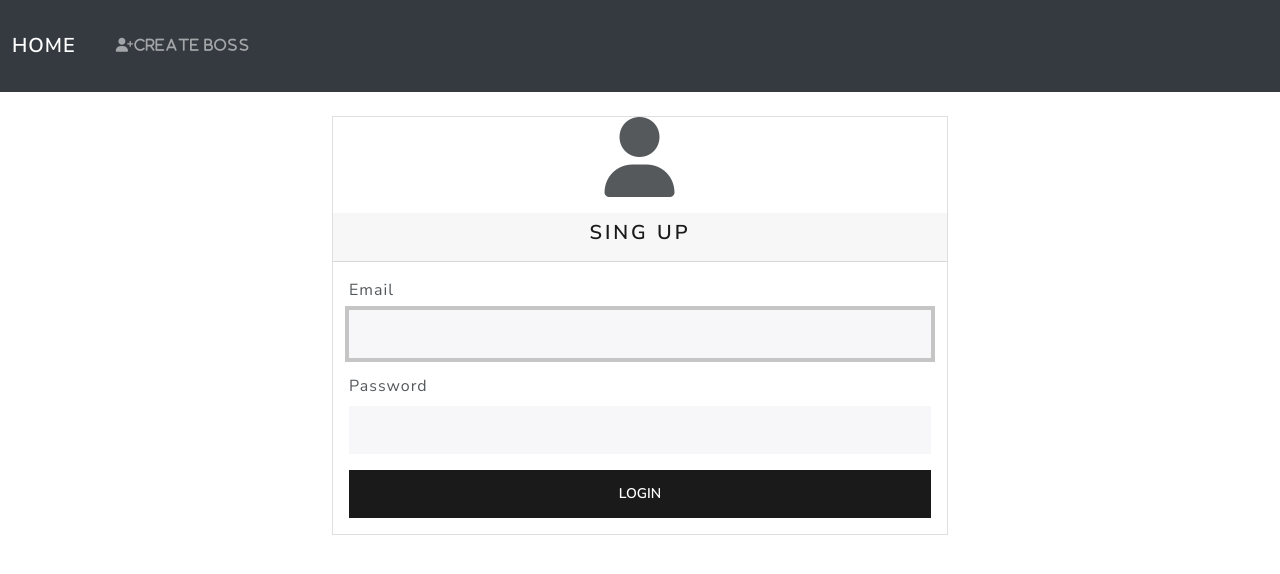
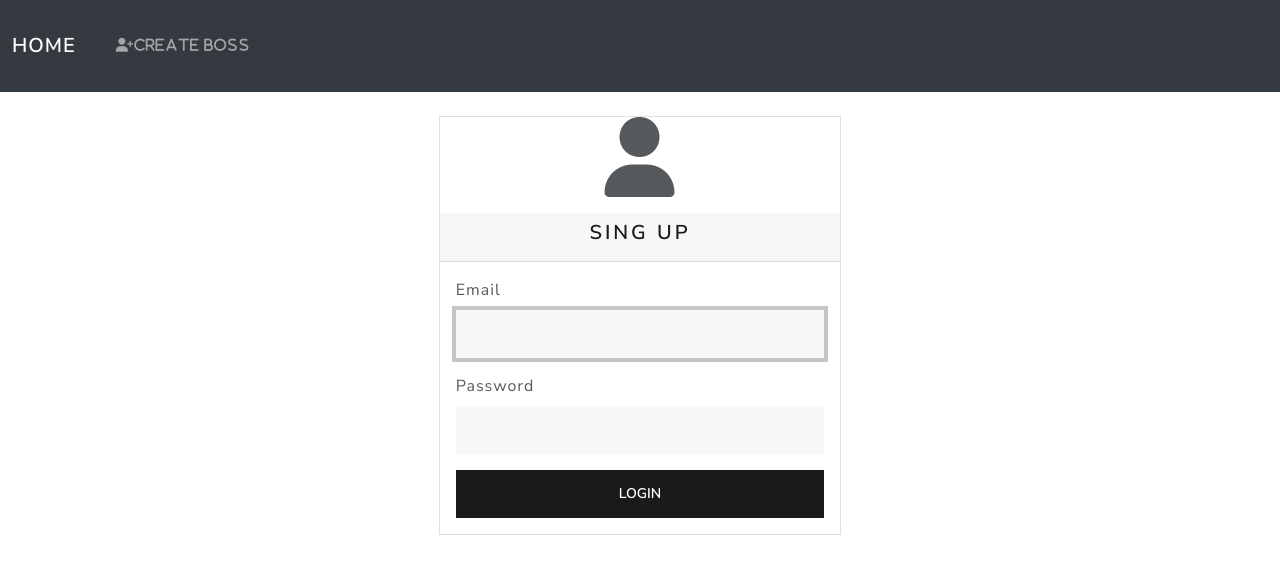
Before and after one commit to jotacollantes/crud-react-cloud, a React (Create React App) app in the folder frontend/: page / in a window 1280 px wide. Shown: the top 574 px of the page. Built offline with nearby package versions, Linux system fonts and the light colour scheme.

Commit message:
Traduccion Login 2

```diff
--- a/frontend/src/components/Login.jsx
+++ b/frontend/src/components/Login.jsx
@@ -37,7 +37,7 @@ const Login = () => {
   return (
     <div className="container-fluid mt-4">
         <div className="row">
-            <div className="col-md-6 mx-auto">
+            <div className="col-md-4 mx-auto">
                 <div className="card">
                     <div className="container text-center">
                         <i className='fas fa-user fa-5x'></i>
```
